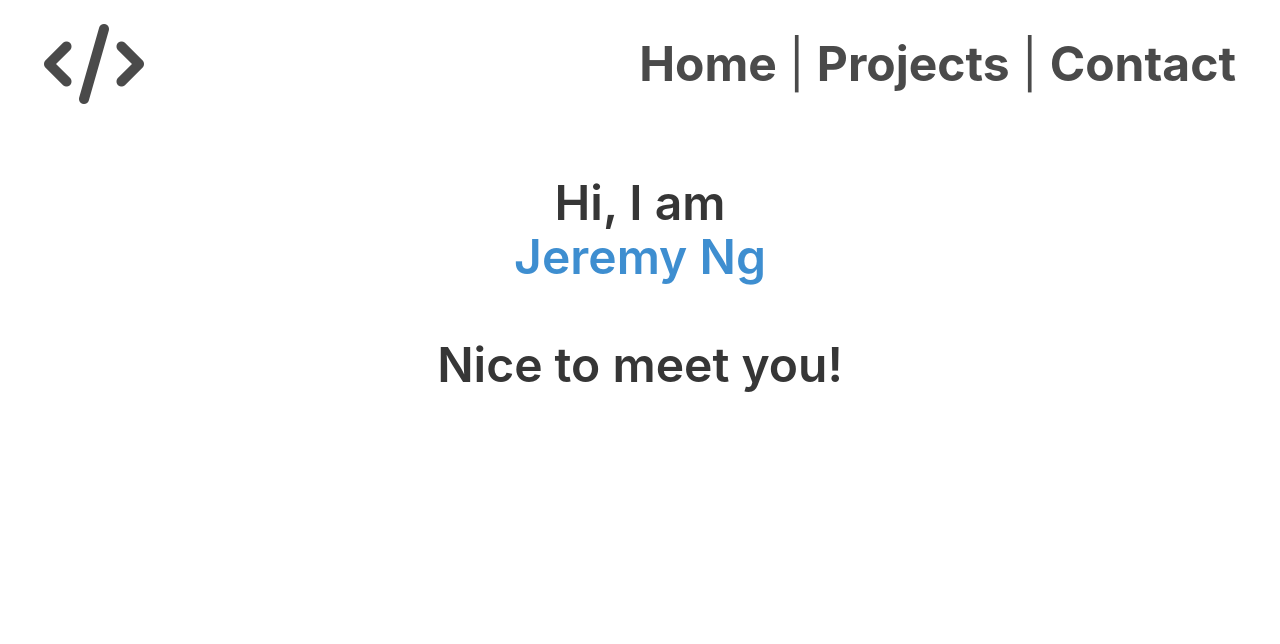
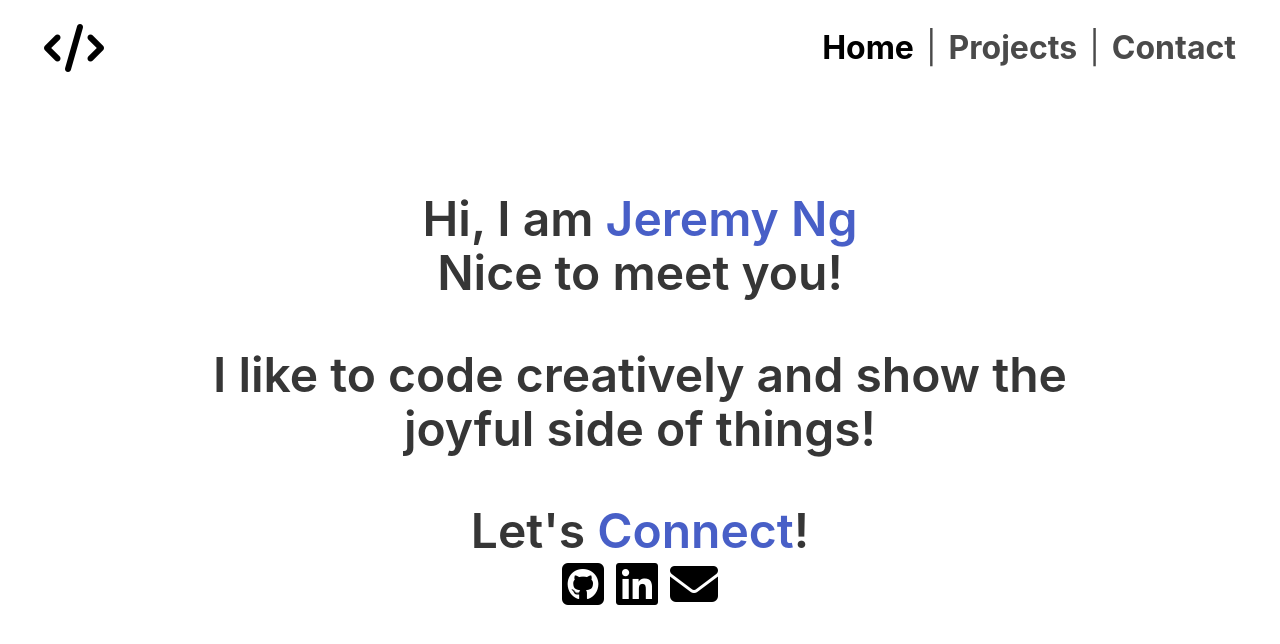
Before and after one commit to KingJeremyNg/kingjeremyng.github.io, a website: page index.html in a window 1280 px wide. Drawn offline with nearby package versions, Linux system fonts and the light colour scheme.

Commit message:
Main page done

```diff
--- a/index.html
+++ b/index.html
@@ -9,13 +9,14 @@
     <link rel="stylesheet" href="styles.css">
     <link rel="stylesheet" href="https://cdn.jsdelivr.net/npm/bulma@0.9.1/css/bulma.min.css">
     <script src="https://kit.fontawesome.com/a56e527e0f.js" crossorigin="anonymous"></script>
+    <script src="./index.js"></script>
 </head>
 
 <body>
     <nav class="navbar is-spaced" role="navigation" aria-label="main navigation">
         <div class="navbar-brand">
             <a class="navbar-item" href="index.html">
-                <i class="fas fa-code fa-5x"></i>
+                <i class="fas fa-code fa-3x"></i>
             </a>
             <a role="button" class="navbar-burger" aria-label="menu" aria-expanded="false" data-target="mainNavBar">
                 <span aria-hidden="true"></span>
@@ -25,8 +26,8 @@
         </div>
 
         <div id="mainNavBar" class="navbar-menu">
-            <div class="navbar-end is-size-1">
-                <a class="navbar-item">
+            <div class="navbar-end is-size-3">
+                <a class="navbar-item" href="index.html">
                     <strong>Home</strong>
                 </a>
                 |
@@ -43,14 +44,68 @@
 
     <section class="section">
         <div class="container">
-            <div class="content">
+            <div class="content m-6">
                 <h1 class="title is-size-1 has-text-centered">
-                    Hi, I am <div class="has-text-info">Jeremy Ng</div>
-                    <br>Nice to meet you!
+                    <div>
+                        Hi, I am <strong class="has-text-link">Jeremy Ng</strong><br>
+                        Nice to meet you!
+                    </div>
+                    <div class="m-6">
+                        I like to code creatively and show the joyful side of things!
+                    </div>
+                    <div>
+                        Let's <strong class="has-text-link">Connect</strong>!
+                    </div>
+                    <div>
+                        <a href="https://github.com/KingJeremyNg"><i class="fab fa-github-square"></i></a>
+                        <a href="https://www.linkedin.com/in/underbalanced/"><i class="fab fa-linkedin"></i></a>
+                        <a href="mailto:jeremy97ng@gmail.com"><i class="fas fa-envelope"></i></a>
+                    </div>
                 </h1>
             </div>
         </div>
     </section>
+
+    <!-- <section class="section">
+        <div class="container">
+            <div class="columns has-text-centered is-size-3">
+                <div class="column box">
+                    Piano Cat
+                </div>
+                <div class="column box">
+                    Jeremy Bot
+                </div>
+                <div class="column box">
+                    ???
+                </div>
+                <div class="column box">
+                    ???
+                </div>
+            </div>
+        </div>
+    </section> -->
+
+    <!-- <div class="tile has-text-centered">
+        <div class="container">
+            <h1 class="title is-size-1">
+                Primary title
+            </h1>
+            <h2 class="subtitle is-size-3">
+                Primary subtitle
+            </h2>
+        </div>
+    </div>
+
+    <div class="tile has-text-centered">
+        <div class="container">
+            <h1 class="title is-size-1">
+                Primary title
+            </h1>
+            <h2 class="subtitle is-size-3">
+                Primary subtitle
+            </h2>
+        </div>
+    </div> -->
 </body>
 
 </html>
--- a/styles.css
+++ b/styles.css
@@ -0,0 +1,8 @@
+a:link {color: black;}      /* unvisited link */
+a:visited {color: black;}   /* visited link */
+a:hover {color: black;}     /* mouse over link */
+a:active {color: black;}    /* selected link */
+
+html {
+    overflow-y: hidden;
+}
```
